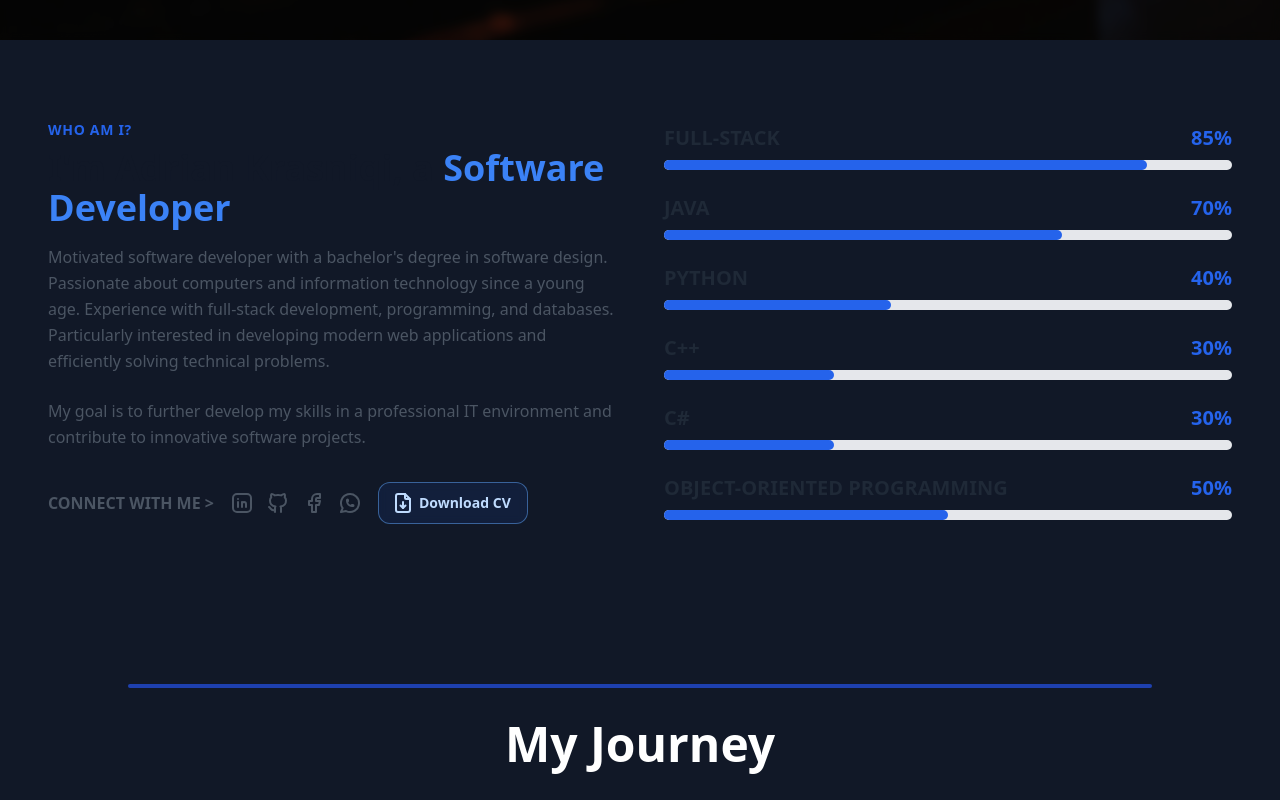
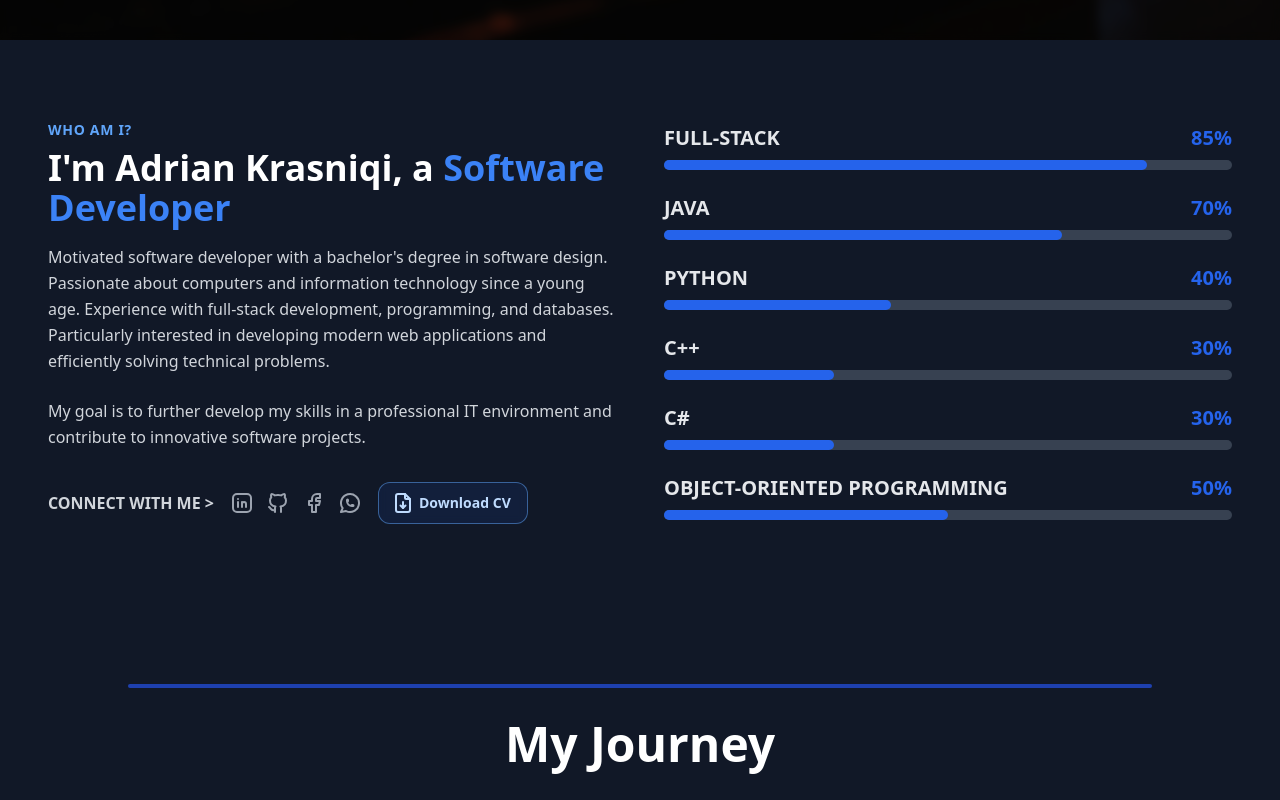
Before and after one commit to AdrianK004/portfolio, a React (Vite) app: page / in a window 1280 px wide. Shown: the part 760-1560 px from the top of the page. Built offline with nearby package versions, Linux system fonts and the light colour scheme.

Commit message:
Journey Page

```diff
--- a/src/components/Header.jsx
+++ b/src/components/Header.jsx
@@ -46,7 +46,7 @@ function Header() {
                 <a
                   key={link.name}
                   href={link.href}
-                  className="text-gray-700 dark:text-gray-200 hover:text-blue-600 dark:hover:text-blue-400 hover:scale-105 transition-all duration-200 font-medium text-lg"
+                  className="text-gray-200 hover:text-blue-400 hover:scale-105 transition-all duration-200 font-medium text-lg"
                 >
                   {link.name}
                 </a>
@@ -56,7 +56,7 @@ function Header() {
             {/* Mobile Menu Button */}
             <button
               onClick={() => setIsMobileMenuOpen(!isMobileMenuOpen)}
-              className="md:hidden text-gray-700 dark:text-gray-200 focus:outline-none"
+              className="md:hidden text-gray-200 focus:outline-none"
             >
               <svg
                 className="w-7 h-7"
--- a/src/sections/about.jsx
+++ b/src/sections/about.jsx
@@ -54,7 +54,7 @@ const About = () => {
         <div className="grid md:grid-cols-2 gap-12 items-center">
           <div>
             <h3
-              className={`text-sm uppercase tracking-wider text-blue-600 dark:text-blue-400 font-semibold mb-2 transition-all duration-700 ${
+              className={`text-sm uppercase tracking-wider text-blue-400 font-semibold mb-2 transition-all duration-700 ${
                 textVisible ? 'opacity-100 translate-y-0' : 'opacity-0 translate-y-10'
               }`}
               style={{ transitionDelay: '0ms' }}
@@ -62,7 +62,7 @@ const About = () => {
               WHO AM I?
             </h3>
             <h2
-              className={`text-3xl md:text-4xl font-bold text-gray-900 dark:text-white mb-4 transition-all duration-700 ${
+              className={`text-3xl md:text-4xl font-bold text-white mb-4 transition-all duration-700 ${
                 textVisible ? 'opacity-100 translate-y-0' : 'opacity-0 translate-y-10'
               }`}
               style={{ transitionDelay: '100ms' }}
@@ -70,7 +70,7 @@ const About = () => {
               I'm Adrian Krasniqi, a <span className="text-blue-500">Software Developer</span>
             </h2>
             <p
-              className={`text-gray-600 dark:text-gray-300 leading-relaxed mb-6 transition-all duration-700 ${
+              className={`text-gray-300 leading-relaxed mb-6 transition-all duration-700 ${
                 textVisible ? 'opacity-100 translate-y-0' : 'opacity-0 translate-y-10'
               }`}
               style={{ transitionDelay: '200ms' }}
@@ -80,7 +80,7 @@ const About = () => {
               Particularly interested in developing modern web applications and efficiently solving technical problems.
             </p>
             <p
-              className={`text-gray-600 dark:text-gray-300 leading-relaxed mb-8 transition-all duration-700 ${
+              className={`text-gray-300 leading-relaxed mb-8 transition-all duration-700 ${
                 textVisible ? 'opacity-100 translate-y-0' : 'opacity-0 translate-y-10'
               }`}
               style={{ transitionDelay: '300ms' }}
@@ -94,27 +94,27 @@ const About = () => {
                 }`}
                 style={{ transitionDelay: '800ms' }}
             >
-              <p className="text-gray-600 dark:text-gray-300 font-semibold">
+              <p className="text-gray-300 font-semibold">
                 CONNECT WITH ME &gt;
               </p>
 
               <div className="flex gap-3">
                 {/* LinkedIN */}
-                <a href="https://www.linkedin.com/in/adrian-krasniqi-170511400/" className="text-gray-600 hover:text-blue-600 dark:text-gray-400 dark:hover:text-blue-400 transition-colors duration-200">
+                <a href="https://www.linkedin.com/in/adrian-krasniqi-170511400/" className="text-gray-400 hover:text-blue-400 transition-colors duration-200">
                   <svg xmlns="http://www.w3.org/2000/svg" width="24" height="24" viewBox="0 0 24 24" fill="none" stroke="currentColor" strokeWidth="2" strokeLinecap="round" strokeLinejoin="round" className="icon icon-tabler icons-tabler-outline icon-tabler-brand-linkedin"><path stroke="none" d="M0 0h24v24H0z" fill="none" /><path d="M8 11v5" /><path d="M8 8v.01" /><path d="M12 16v-5" /><path d="M16 16v-3a2 2 0 1 0 -4 0" /><path d="M3 7a4 4 0 0 1 4 -4h10a4 4 0 0 1 4 4v10a4 4 0 0 1 -4 4h-10a4 4 0 0 1 -4 -4l0 -10" /></svg>
                 </a>
 
                 {/* GitHub */}
-                <a href="https://github.com/AdrianK004" className="text-gray-600 hover:text-blue-600 dark:text-gray-400 dark:hover:text-blue-400 transition-colors duration-200">
+                <a href="https://github.com/AdrianK004" className="text-gray-400 hover:text-blue-400 transition-colors duration-200">
                   <svg xmlns="http://www.w3.org/2000/svg" width="24" height="24" viewBox="0 0 24 24" fill="none" stroke="currentColor" strokeWidth="2" strokeLinecap="round" strokeLinejoin="round" className="icon icon-tabler icons-tabler-outline icon-tabler-brand-github"><path stroke="none" d="M0 0h24v24H0z" fill="none" /><path d="M9 19c-4.3 1.4 -4.3 -2.5 -6 -3m12 5v-3.5c0 -1 .1 -1.4 -.5 -2c2.8 -.3 5.5 -1.4 5.5 -6a4.6 4.6 0 0 0 -1.3 -3.2a4.2 4.2 0 0 0 -.1 -3.2s-1.1 -.3 -3.5 1.3a12.3 12.3 0 0 0 -6.2 0c-2.4 -1.6 -3.5 -1.3 -3.5 -1.3a4.2 4.2 0 0 0 -.1 3.2a4.6 4.6 0 0 0 -1.3 3.2c0 4.6 2.7 5.7 5.5 6c-.6 .6 -.6 1.2 -.5 2v3.5" /></svg>
                 </a>
 
                 {/* Facebook */}
-                <a href="https://www.facebook.com/adrian.krasniqi.32241/" className="text-gray-600 hover:text-blue-600 dark:text-gray-400 dark:hover:text-blue-400 transition-colors duration-200">
+                <a href="https://www.facebook.com/adrian.krasniqi.32241/" className="text-gray-400 hover:text-blue-400 transition-colors duration-200">
                   <svg xmlns="http://www.w3.org/2000/svg" width="24" height="24" viewBox="0 0 24 24" fill="none" stroke="currentColor" strokeWidth="2" strokeLinecap="round" strokeLinejoin="round" className="icon icon-tabler icons-tabler-outline icon-tabler-brand-facebook"><path stroke="none" d="M0 0h24v24H0z" fill="none" /><path d="M7 10v4h3v7h4v-7h3l1 -4h-4v-2a1 1 0 0 1 1 -1h3v-4h-3a5 5 0 0 0 -5 5v2h-3" /></svg>
                 </a>
                 {/* Whatsapp */}
-                <a href="https://wa.me/38349427652" className="text-gray-600 hover:text-blue-600 dark:text-gray-400 dark:hover:text-blue-400 transition-colors duration-200">
+                <a href="https://wa.me/38349427652" className="text-gray-400 hover:text-blue-400 transition-colors duration-200">
                   <svg xmlns="http://www.w3.org/2000/svg" width="24" height="24" viewBox="0 0 24 24" fill="none" stroke="currentColor" strokeWidth="2" strokeLinecap="round" strokeLinejoin="round" className="icon icon-tabler icons-tabler-outline icon-tabler-brand-whatsapp"><path stroke="none" d="M0 0h24v24H0z" fill="none" /><path d="M3 21l1.65 -3.8a9 9 0 1 1 3.4 2.9l-5.05 .9" /><path d="M9 10a.5 .5 0 0 0 1 0v-1a.5 .5 0 0 0 -1 0v1a5 5 0 0 0 5 5h1a.5 .5 0 0 0 0 -1h-1a.5 .5 0 0 0 0 1" /></svg>
                 </a>
               </div>
@@ -134,10 +134,10 @@ const About = () => {
             {skills.map((skill, idx) => (
               <div key={idx}>
                 <div className="flex justify-between mb-2">
-                  <span className="text-xl font-bold text-gray-800 dark:text-gray-200">{skill.name}</span>
-                  <span className="text-xl font-bold text-blue-600 dark:text-blue-600">{skill.width}%</span>
+                  <span className="text-xl font-bold text-gray-200">{skill.name}</span>
+                  <span className="text-xl font-bold text-blue-600">{skill.width}%</span>
                 </div>
-                <div className="w-full bg-gray-200 dark:bg-gray-700 rounded-full h-2.5">
+                <div className="w-full bg-gray-700 rounded-full h-2.5">
                   <div
                     className="bg-blue-600 h-2.5 rounded-full transition-all duration-1000 ease-out"
                     style={{ width: `${skill.width}%` }}
```
